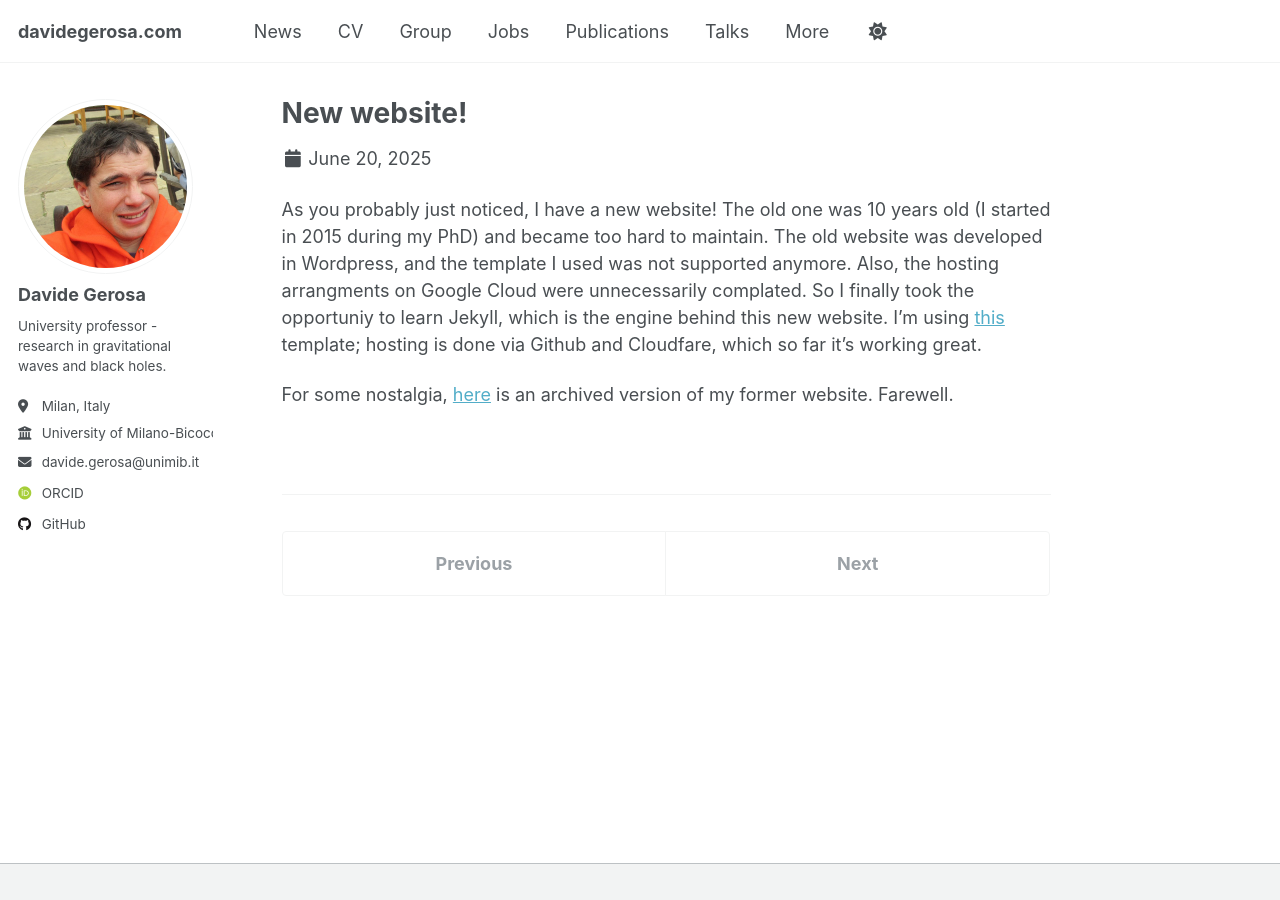
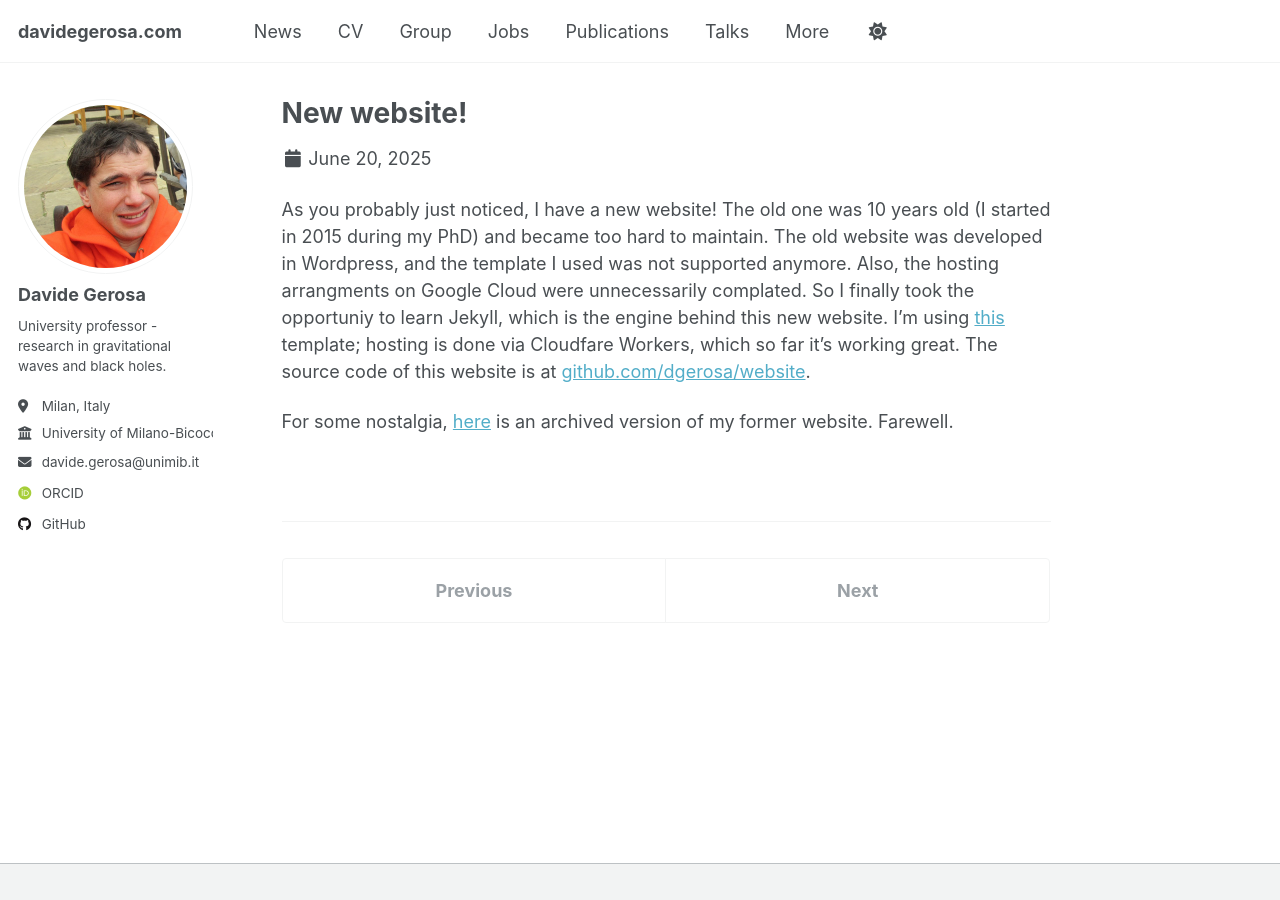
Before and after one commit to dgerosa/website, a Jekyll site: the page built from _posts/2025-06-20-new-website.md, in a window 1280 px wide. Built offline with Jekyll 4.4.1, drawn with Linux system fonts in a browser that asks for light colours; some web fonts are replaced.

Commit message:
Fri Jun 20 20:47:25 CEST 2025

```diff
--- a/_posts/2025-06-20-new-website.md
+++ b/_posts/2025-06-20-new-website.md
@@ -4,6 +4,6 @@ date: 2025-06-20
 permalink: /posts/2025-06-20-new-website
 ---
 
-As you probably just noticed, I have a new website! The old one was 10 years old (I started in 2015 during my PhD) and became too hard to maintain. The old website was developed in Wordpress, and the template I used was not supported anymore. Also, the hosting arrangments on Google Cloud were unnecessarily complated. So I finally took the opportuniy to learn Jekyll, which is the engine behind this new website. I'm using [this](https://github.com/academicpages/academicpages.github.io) template; hosting is done via Github and Cloudfare, which so far it's working great.
+As you probably just noticed, I have a new website! The old one was 10 years old (I started in 2015 during my PhD) and became too hard to maintain. The old website was developed in Wordpress, and the template I used was not supported anymore. Also, the hosting arrangments on Google Cloud were unnecessarily complated. So I finally took the opportuniy to learn Jekyll, which is the engine behind this new website. I'm using [this](https://github.com/academicpages/academicpages.github.io) template; hosting is done via Cloudfare Workers, which so far it's working great. The source code of this website is at [github.com/dgerosa/website](https://github.com/dgerosa/website).
 
 For some nostalgia, [here](https://web.archive.org/web/20250530003117/https://davidegerosa.com/) is an archived version of my former website. Farewell.
```
